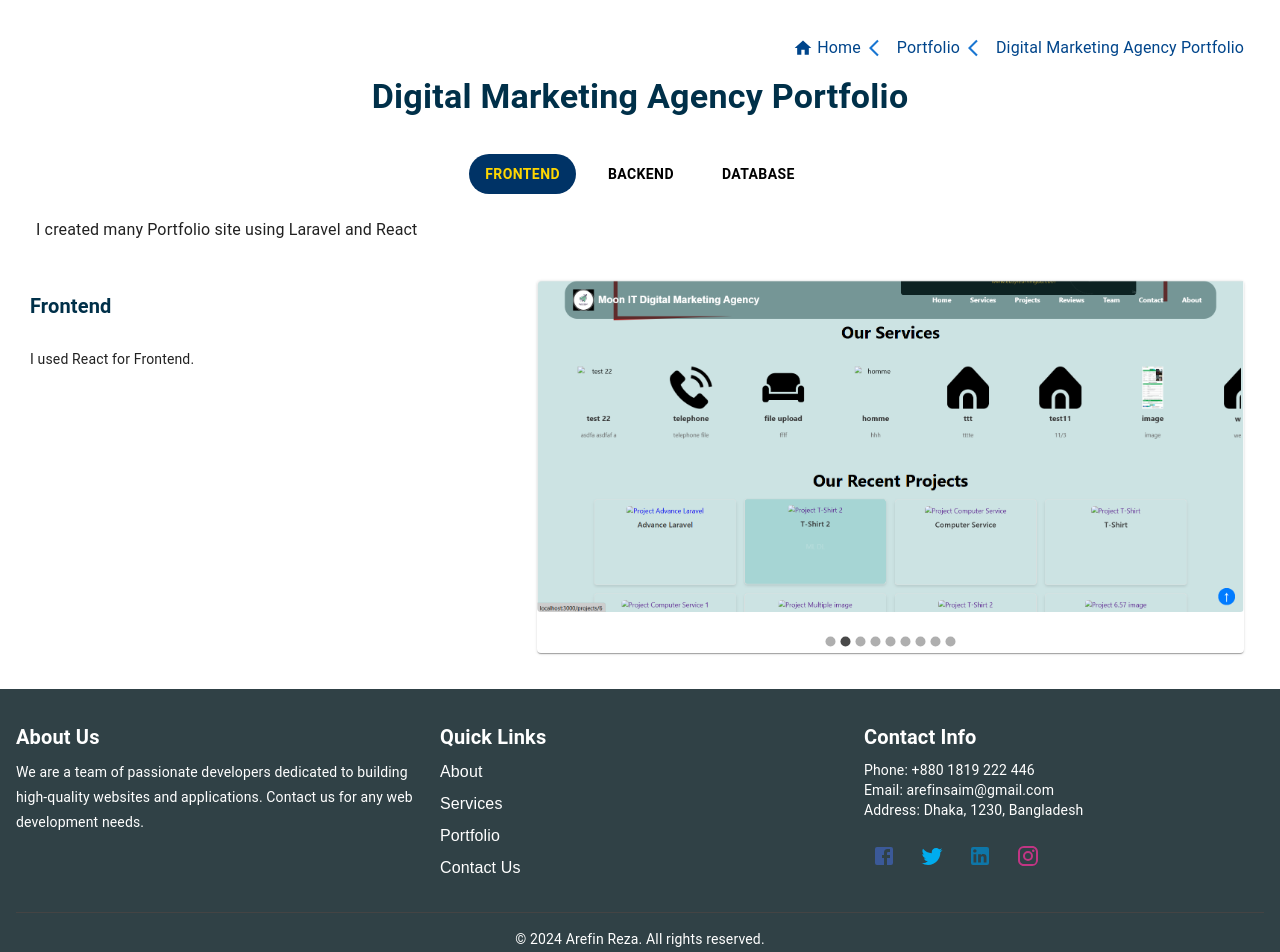
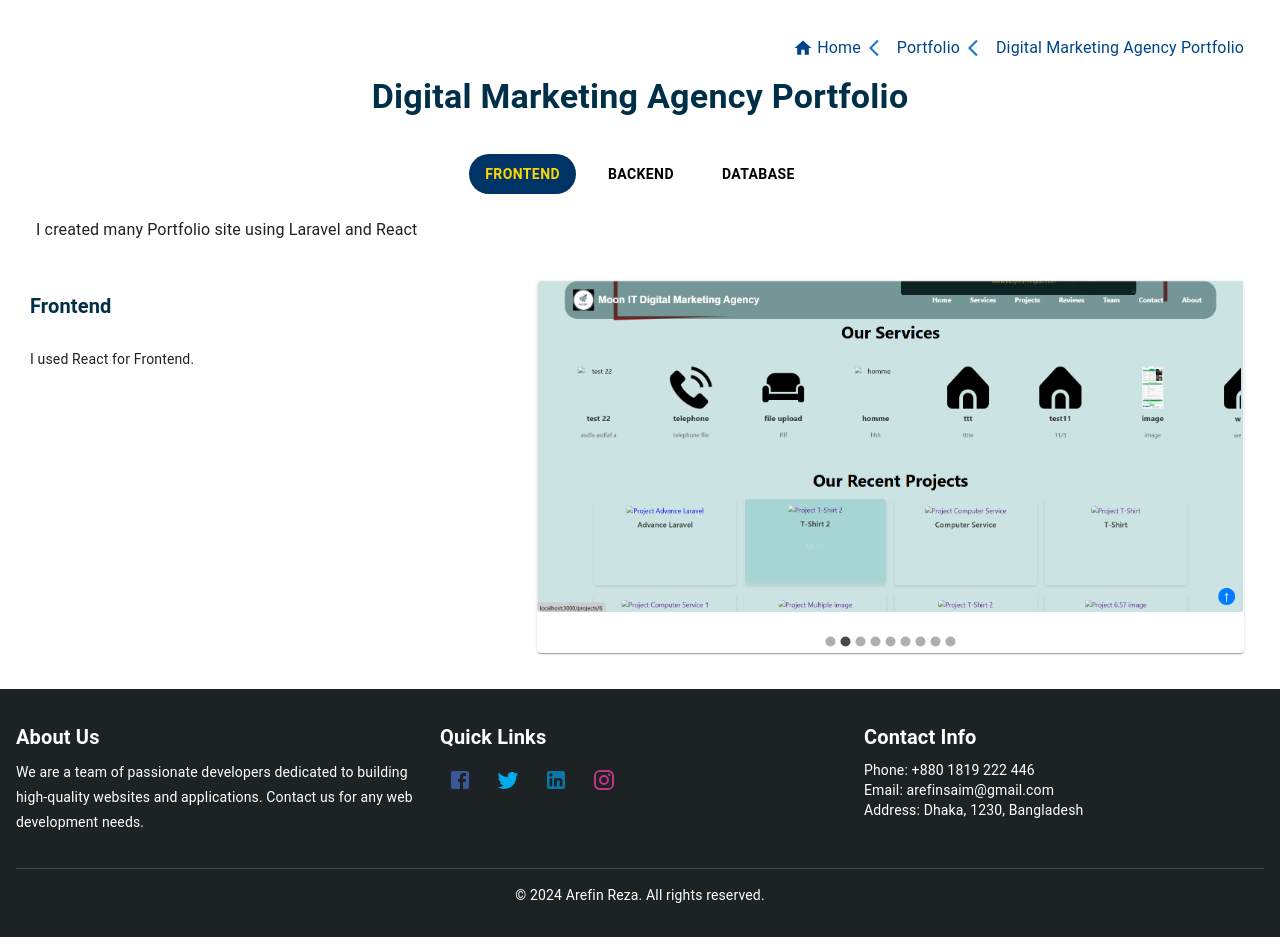
Before and after one commit to ArefinReza/arefinportfolio, a React (Create React App) app: page /portfolio/1 in a window 1280 px wide. Shown: the top 952 px of the page. Built offline with nearby package versions, Linux system fonts and the light colour scheme.

Commit message:
addedLink

```diff
--- a/public/index.html
+++ b/public/index.html
@@ -10,34 +10,11 @@
       content="Web site created using create-react-app"
     />
     <link rel="apple-touch-icon" href="%PUBLIC_URL%/logo192.png" />
-    <!--
-      manifest.json provides metadata used when your web app is installed on a
-      user's mobile device or desktop. See https://developers.google.com/web/fundamentals/web-app-manifest/
-    -->
     <link rel="manifest" href="%PUBLIC_URL%/manifest.json" />
-    <!--
-      Notice the use of %PUBLIC_URL% in the tags above.
-      It will be replaced with the URL of the `public` folder during the build.
-      Only files inside the `public` folder can be referenced from the HTML.
-
-      Unlike "/favicon.ico" or "favicon.ico", "%PUBLIC_URL%/favicon.ico" will
-      work correctly both with client-side routing and a non-root public URL.
-      Learn how to configure a non-root public URL by running `npm run build`.
-    -->
-    <title>React App</title>
+    <title>Arefin Reza Portfolio</title>
   </head>
   <body>
-    <noscript>You need to enable JavaScript to run this app.</noscript>
+
     <div id="root"></div>
-    <!--
-      This HTML file is a template.
-      If you open it directly in the browser, you will see an empty page.
-
-      You can add webfonts, meta tags, or analytics to this file.
-      The build step will place the bundled scripts into the <body> tag.
-
-      To begin the development, run `npm start` or `yarn start`.
-      To create a production bundle, use `npm run build` or `yarn build`.
-    -->
   </body>
 </html>
--- a/src/App.js
+++ b/src/App.js
@@ -1,4 +1,4 @@
-import React from 'react';
+import React,{useEffect} from 'react';
 import { Box, CssBaseline } from '@mui/material';
 import { BrowserRouter as Router, Routes, Route, useLocation } from 'react-router-dom';
 import Sidebar from './components/Sidebar';
@@ -7,17 +7,39 @@ import ServiceDetails from './components/ServiceDetails';
 import PortfolioDetails from './components/PortfolioDetails';
 
 const App = () => {
-  const location = useLocation(); // Get the current location
+  const location = useLocation();
 
+  useEffect(() => {
+    const titles = {
+      '/': 'Arefin Reza Portfolio',
+      '/services': 'Services - Arefin Reza Portfolio',
+      '/portfolio': 'Portfolio - Arefin Reza Portfolio',
+    };
+    const currentPath = location.pathname.split('/')[1];
+    document.title = titles[`/${currentPath}`] || 'Arefin Reza Portfolio';
+
+    const handleVisibilityChange = () => {
+      if (document.hidden) {
+        document.title = 'Come back to Arefin';
+      } else {
+        document.title = titles[`/${currentPath}`] || 'Arefin Reza Portfolio';
+      }
+    };
+
+    document.addEventListener('visibilitychange', handleVisibilityChange);
+    return () => {
+      document.removeEventListener('visibilitychange', handleVisibilityChange);
+    };
+  }, [location.pathname]);
   return (
     <Box sx={{ display: 'flex' }}>
       <CssBaseline />
-      {/* Conditionally render Sidebar only on the '/' route */}
       {location.pathname === '/' && <Sidebar />}
       <Box sx={{ flex: 1 }}>
         <Routes>
           <Route path="/" element={<MainContent />} />
           <Route path="/services/:id" element={<ServiceDetails />} />
+          <Route path="/services/" element={<MainContent />} />
           <Route path="/portfolio/:id" element={<PortfolioDetails />} />
 
         </Routes>
--- a/src/components/Footer.js
+++ b/src/components/Footer.js
@@ -6,7 +6,7 @@ const Footer = () => {
     return (
         <Box
             sx={{
-                backgroundColor: '#304146',
+                backgroundColor: '#1d2225',
                 color: 'white',
                 py: 4,
                 px: 2,
@@ -28,19 +28,47 @@ const Footer = () => {
                     <Typography variant="h6" fontWeight="bold" gutterBottom>
                         Quick Links
                     </Typography>
-                    <Box sx={{ display: 'flex', flexDirection: 'column', gap: 1, '& a': { fontSize: '16px' } }}>
-                        <Link href="/about" color="inherit" underline="hover">
-                            About
-                        </Link>
-                        <Link href="/services" color="inherit" underline="hover">
-                            Services
-                        </Link>
-                        <Link href="/portfolio" color="inherit" underline="hover">
-                            Portfolio
-                        </Link>
-                        <Link href="/contact" color="inherit" underline="hover">
-                            Contact Us
-                        </Link>
+                    <Box sx={{ display: 'flex', flexDirection: 'row', gap: 1, '& a': { fontSize: '16px' } }}>
+                        <IconButton
+                            sx={{
+                                color: '#3b5998', // Facebook color
+                                '&:hover': { color: '#8b9dc3' },
+                            }}
+                            aria-label="Facebook"
+                            href="https://www.facebook.com/arefin.reza.saim" target='_blank'
+                        >
+                            <Facebook />
+                        </IconButton>
+                        <IconButton
+                            sx={{
+                                color: '#00acee', // Twitter color
+                                '&:hover': { color: '#b3d8f2' },
+                            }}
+                            aria-label="Twitter"
+                            href="https://twitter.com"
+                        >
+                            <Twitter />
+                        </IconButton>
+                        <IconButton
+                            sx={{
+                                color: '#0e76a8', // LinkedIn color
+                                '&:hover': { color: '#c0deed' },
+                            }}
+                            aria-label="LinkedIn"
+                            href="https://www.linkedin.com/in/arefinreza46/" target='_blank'
+                        >
+                            <LinkedIn />
+                        </IconButton>
+                        <IconButton
+                            sx={{
+                                color: '#c13584', // Instagram color
+                                '&:hover': { color: '#f7b2c7' },
+                            }}
+                            aria-label="Instagram"
+                            href="https://www.instagram.com/arefinsaim/" target='_blank'
+                        >
+                            <Instagram />
+                        </IconButton>
                     </Box>
                 </Grid>
 
@@ -60,47 +88,8 @@ const Footer = () => {
                     </Typography>
 
                     {/* Social Media Icons */}
-                    <Box sx={{ display: 'flex', gap: 1, mt: 2 }}>
-                        <IconButton
-                            sx={{
-                                color: '#3b5998', // Facebook color
-                                '&:hover': { color: '#8b9dc3' },
-                            }}
-                            aria-label="Facebook"
-                            href="https://facebook.com"
-                        >
-                            <Facebook />
-                        </IconButton>
-                        <IconButton
-                            sx={{
-                                color: '#00acee', // Twitter color
-                                '&:hover': { color: '#b3d8f2' },
-                            }}
-                            aria-label="Twitter"
-                            href="https://twitter.com"
-                        >
-                            <Twitter />
-                        </IconButton>
-                        <IconButton
-                            sx={{
-                                color: '#0e76a8', // LinkedIn color
-                                '&:hover': { color: '#c0deed' },
-                            }}
-                            aria-label="LinkedIn"
-                            href="https://linkedin.com"
-                        >
-                            <LinkedIn />
-                        </IconButton>
-                        <IconButton
-                            sx={{
-                                color: '#c13584', // Instagram color
-                                '&:hover': { color: '#f7b2c7' },
-                            }}
-                            aria-label="Instagram"
-                            href="https://instagram.com"
-                        >
-                            <Instagram />
-                        </IconButton>
+                    <Box sx={{ display: 'flex', gap: 1, }}>
+                        {/*  */}
                     </Box>
                 </Grid>
             </Grid>
--- a/src/components/Sidebar.js
+++ b/src/components/Sidebar.js
@@ -51,7 +51,7 @@ const Sidebar = () => {
       </Typography>
 
       <Box sx={{ display: 'flex', justifyContent: 'center', width: '100%', my: 2 }}>
-        <IconButton
+        <IconButton href='https://www.facebook.com/arefin.reza.saim' target='_blank'
           color="inherit"
           sx={{
             animation: 'bounce 2s infinite ease-in-out',
@@ -77,7 +77,7 @@ const Sidebar = () => {
           <Twitter />
         </IconButton>
 
-        <IconButton
+        <IconButton href='https://www.linkedin.com/in/arefinreza46/' target='_blank'
           color="inherit"
           sx={{
             animation: 'pulse 2s infinite',
@@ -90,7 +90,7 @@ const Sidebar = () => {
           <LinkedIn />
         </IconButton>
 
-        <IconButton
+        <IconButton href='https://www.instagram.com/arefinsaim/' target='_blank'
           color="inherit"
           sx={{
             animation: 'rotate 3s infinite linear',
@@ -103,7 +103,7 @@ const Sidebar = () => {
           <Instagram />
         </IconButton>
 
-        <IconButton
+        <IconButton href='https://github.com/ArefinReza' target='_blank'
           color="inherit"
           sx={{
             animation: 'pop 2s infinite ease-in-out',
```
Also changed, not shown: src/components/About.js (+67 -2 lines), src/components/Reviews.js (+7 -7 lines), public/manifest.json, 1 other file (tests, documents, lock files or other folders).
